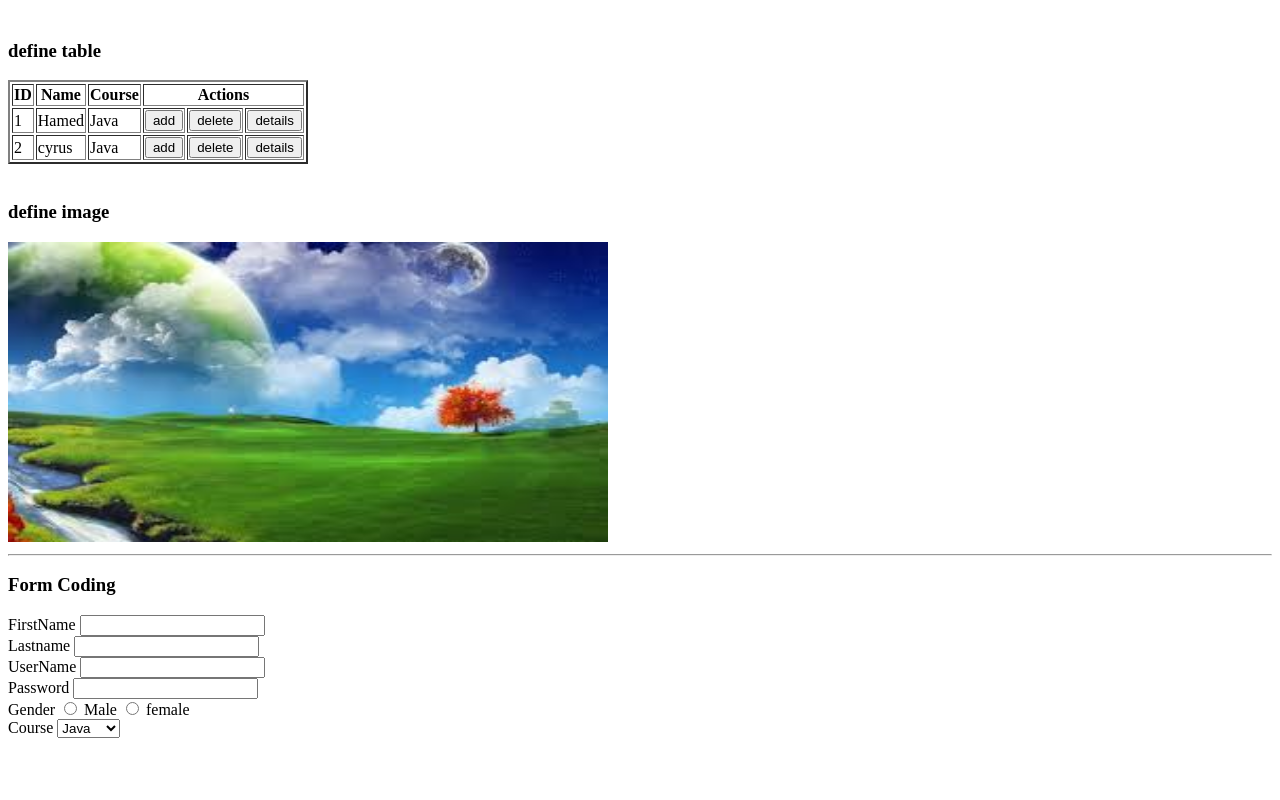
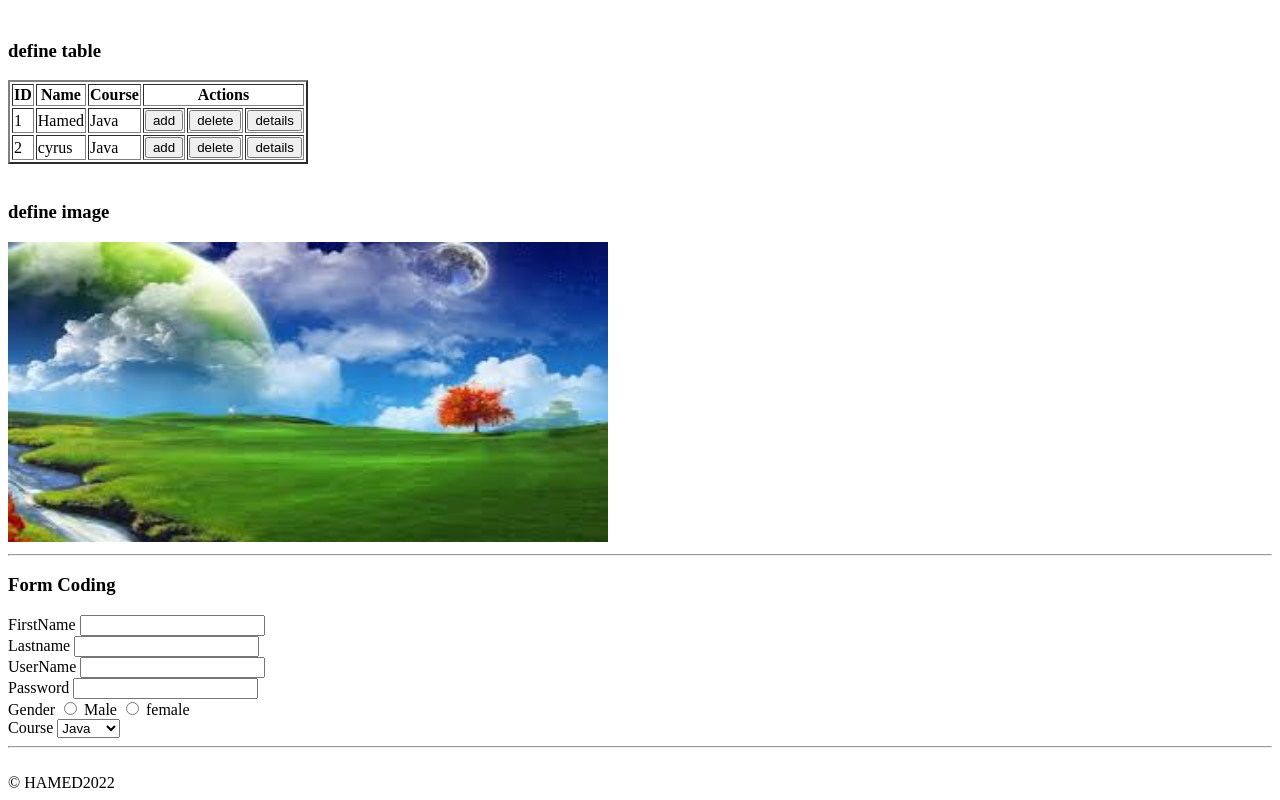
Before and after one commit to HamedKarimi7/HTML-CSS, a plain HTML site: page 1_html-demo.html in a window 1280 px wide. Shown: the part 1114-1914 px from the top of the page. Before the commit the page ends 1860 px from the top, so only its background shows below. Drawn offline with Linux system fonts and the light colour scheme.

Commit message:
add symbol

```diff
--- a/1_html-demo.html
+++ b/1_html-demo.html
@@ -101,11 +101,15 @@
             <option>JS</option>
             <option>python</option>
         </select>
-
+        <hr>
 
      </form>
 
 
+     <br/>
+     <footer>
+        &copy; HAMED2022
+     </footer>
 
 
 
```
